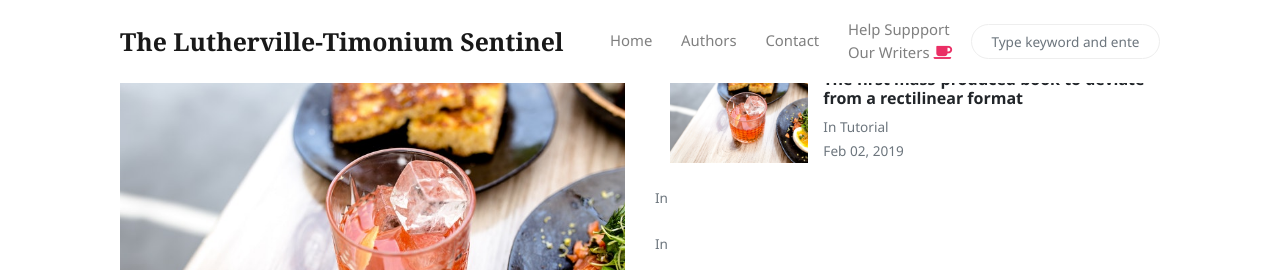
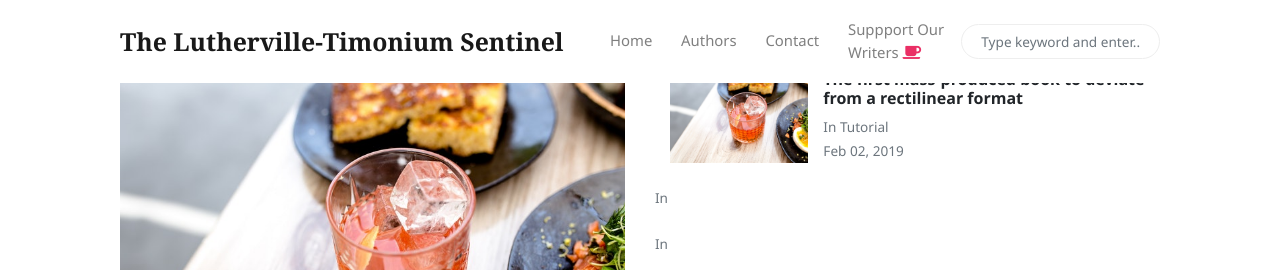
Before and after one commit to connormcdxc/The-LT-Sentinel, a Jekyll site: the page built from index.html, in a window 1280 px wide. Shown: the top 272 px of the page. Built offline with Jekyll 4.4.1, drawn with Linux system fonts in a browser that asks for light colours; nearby versions of some CDN libraries; the list of posts is cut into pages by our own code.

Commit message:
Update menu-header.html

```diff
--- a/_includes/menu-header.html
+++ b/_includes/menu-header.html
@@ -16,5 +16,5 @@
 <a target="_blank" class="nav-link" href="https://www.wowthemes.net/themes/mundana-ghost/">Ghost</a>
 </li>-->
 <li class="nav-item">
-<a target="_blank" class="nav-link" href="/">Help Suppport Our Writers <i class="fa fa-coffee text-danger"></i></a>
+<a target="_blank" class="nav-link" href="/">Suppport Our Writers <i class="fa fa-coffee text-danger"></i></a>
 </li>
```
